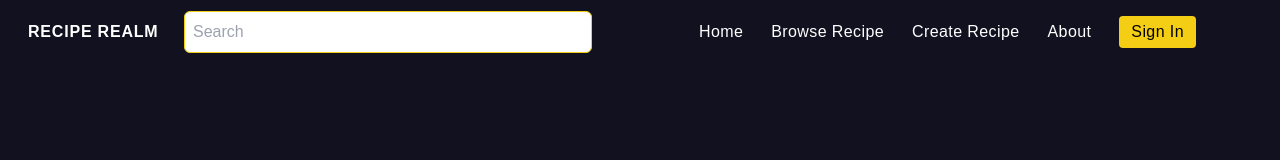
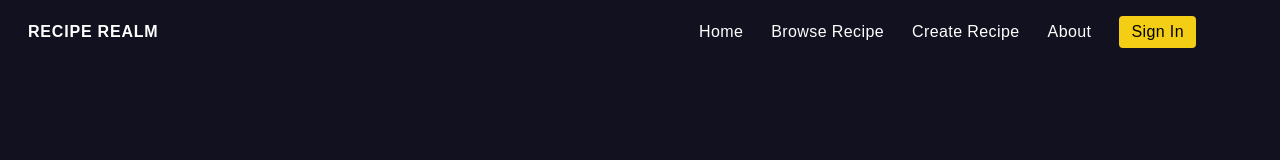
Before and after one commit to Aletia88/RecipeRealm, a Vue app: page / in a window 1280 px wide. Shown: the top 160 px of the page. Built offline with nearby package versions, Linux system fonts and the light colour scheme.

Commit message:
searchbar

```diff
--- a/src/components/HeaderR.vue
+++ b/src/components/HeaderR.vue
@@ -36,13 +36,13 @@
         <div class="flex justify-between mx-5 bg-mainc items-center ">
             <a href="#/" class="text-white font-bold relative duration-500 tracking-wider">RECIPE REALM </a>
             <!-- Use PascalCase for component name -->
-            <SearchBar />
+
             <ul class="flex gap-7  h-fit text-white p-2 px-14 rounded-lg items-center tracking-wide">
-                <li><a href="#/">Home</a></li>
+                <li><a href="#/" >Home</a></li>
                 <li><a href="#/browse">Browse Recipe</a></li>
                 <li><a href="#/create">Create Recipe</a></li>
                 <li><a href="#/about">About</a></li>
-                <li class="bg-[#F4CE14] px-3 py-1 text-black rounded "><a href="#/login">Sign In</a></li>
+                <button class="bg-[#F4CE14] px-3 py-1 text-black rounded "><a href="#/login">Sign In</a></button>
                 <!-- <router-link to="/login">Sign In</router-link> -->
 
             </ul>
@@ -51,15 +51,10 @@
 </template>
 
 <script>
-// Import the SearchBar component
-import SearchBar from './SearchBar.vue';
+
 import RegisterationPage from './views/RegisterationPage.vue';
 
-export default {
-    components: {
-        SearchBar // Register the SearchBar component
-    }
-}
+
 </script>
 
 <style>
@@ -67,6 +62,10 @@ export default {
 nav.stickyy {
     padding:4px 10px;
     background-color: #fff;
+}
+nav.stickyy li:hover{
+    border-bottom: #000 1px solid;
+    transition-duration: 300ms;
 }
 nav.stickyy p {
     letter-spacing: 0.1em;
```
